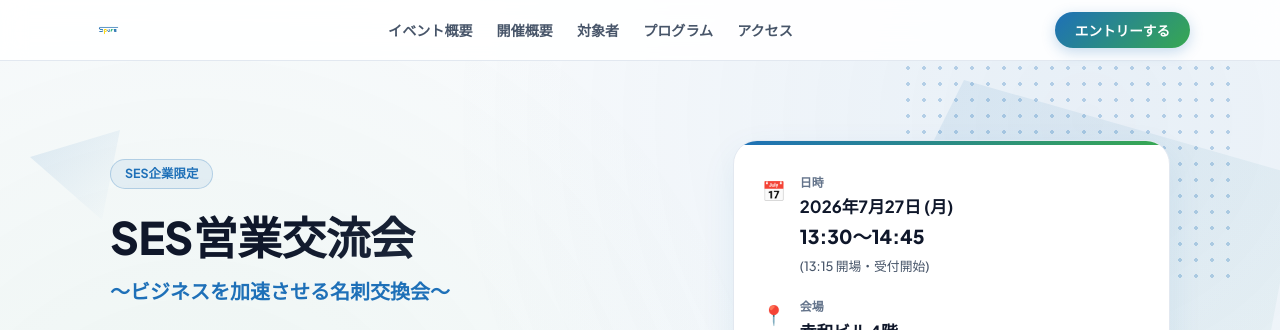
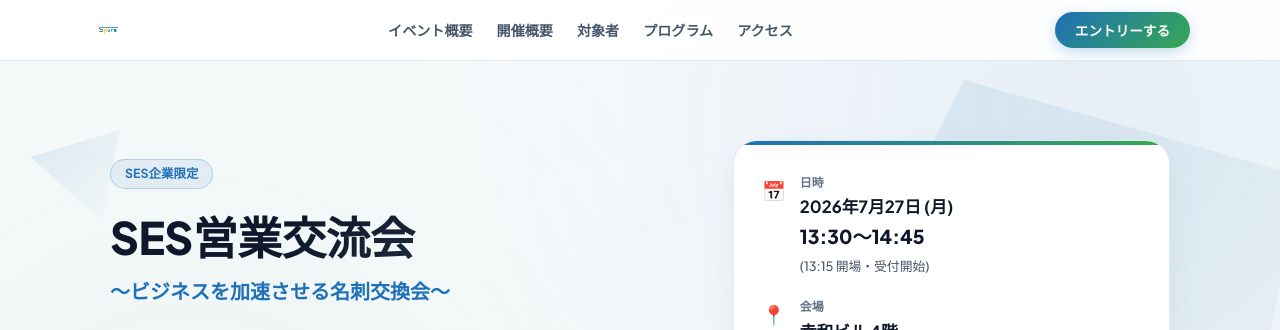
Before and after one commit to spursweb-byte/kouryukai_2026, a Next.js app: page / in a window 1280 px wide. Shown: the top 330 px of the page. Built offline with nearby package versions, Linux system fonts and the light colour scheme; no server answers; the database is empty.

Commit message:
style: remove background dot pattern as requested

```diff
--- a/src/app/globals.css
+++ b/src/app/globals.css
@@ -58,13 +58,12 @@ html {
 
 body {
   background-color: var(--bg-color);
-  /* モック画像の背景: 青ドットパターン + 幾何学グラデーション */
+  /* ドットを削除し、柔らかな幾何学カラーグラデーションのみを保持 */
   background-image:
     radial-gradient(circle at 85% 15%, rgba(30, 112, 184, 0.08) 0%, rgba(255, 255, 255, 0) 50%),
-    radial-gradient(circle at 15% 65%, rgba(55, 168, 81, 0.06) 0%, rgba(255, 255, 255, 0) 50%),
-    radial-gradient(rgba(30, 112, 184, 0.16) 1.8px, transparent 1.8px);
-  background-size: 100% 100%, 100% 100%, 20px 20px;
-  background-position: 0 0, 0 0, 0 0;
+    radial-gradient(circle at 15% 65%, rgba(55, 168, 81, 0.06) 0%, rgba(255, 255, 255, 0) 50%);
+  background-size: 100% 100%, 100% 100%;
+  background-position: 0 0, 0 0;
   background-attachment: fixed;
   color: var(--text-primary);
   font-family: var(--font-sans);
--- a/src/app/page.module.css
+++ b/src/app/page.module.css
@@ -9,16 +9,7 @@
 
 /* 拡大モック画像と寸分違わぬ幾何学的ポリゴン＆ドット背景装飾 */
 .polyDotCluster {
-  position: absolute;
-  top: 60px;
-  right: 40px;
-  width: 340px;
-  height: 220px;
-  background-image: radial-gradient(rgba(30, 112, 184, 0.3) 2px, transparent 2px);
-  background-size: 16px 16px;
-  pointer-events: none;
-  z-index: 0;
-  opacity: 0.9;
+  display: none;
 }
 
 .polyBadgeLeft {
--- a/src/components/MainView.tsx
+++ b/src/components/MainView.tsx
@@ -37,8 +37,7 @@ export default function MainView({ initialConfirmedCount }: MainViewProps) {
 
   return (
     <div className={styles.pageWrapper}>
-      {/* 拡大モック画像と完全に一致する幾何学的背景ポリゴン＆ドットクラスタ装飾 */}
-      <div className={styles.polyDotCluster} />
+      {/* 幾何学的背景ポリゴン装飾（ドット除去済み） */}
       <div className={styles.polyBadgeLeft} />
       <div className={styles.polyTriangleRight1} />
       <div className={styles.polyTriangleRight2} />
```
